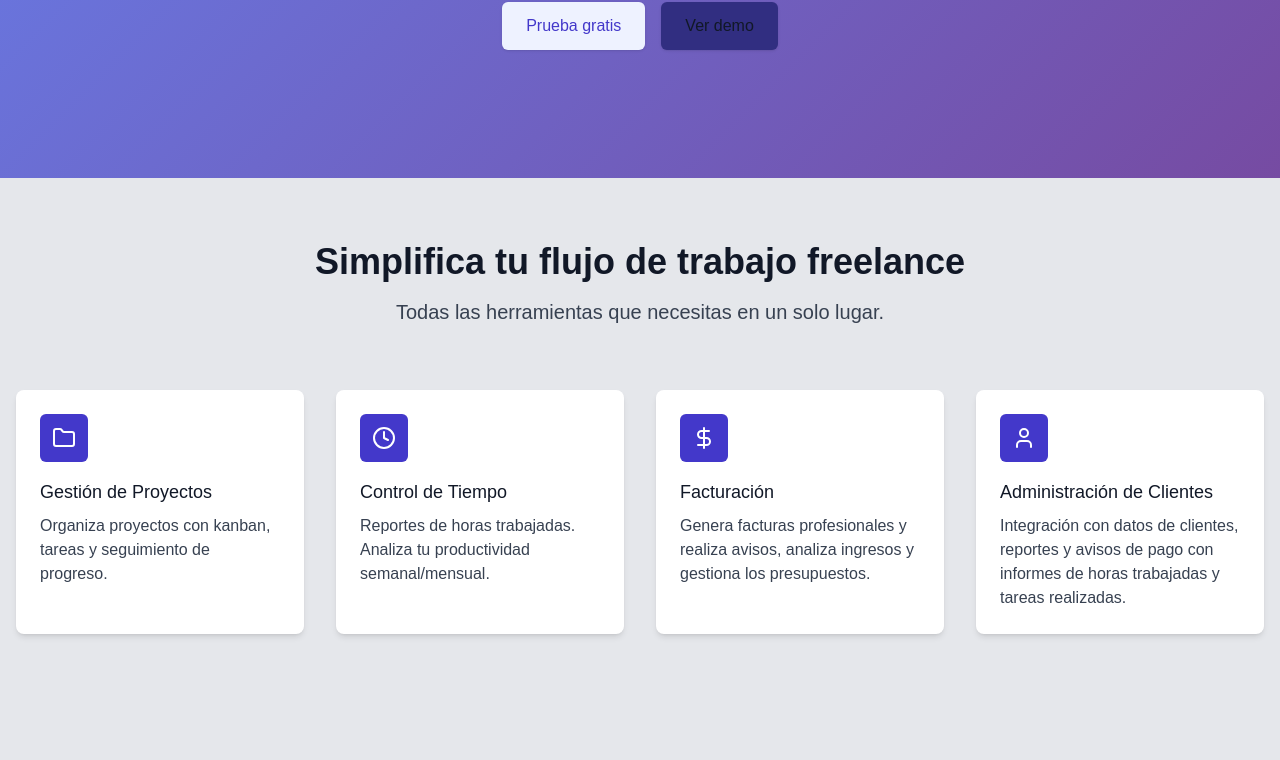
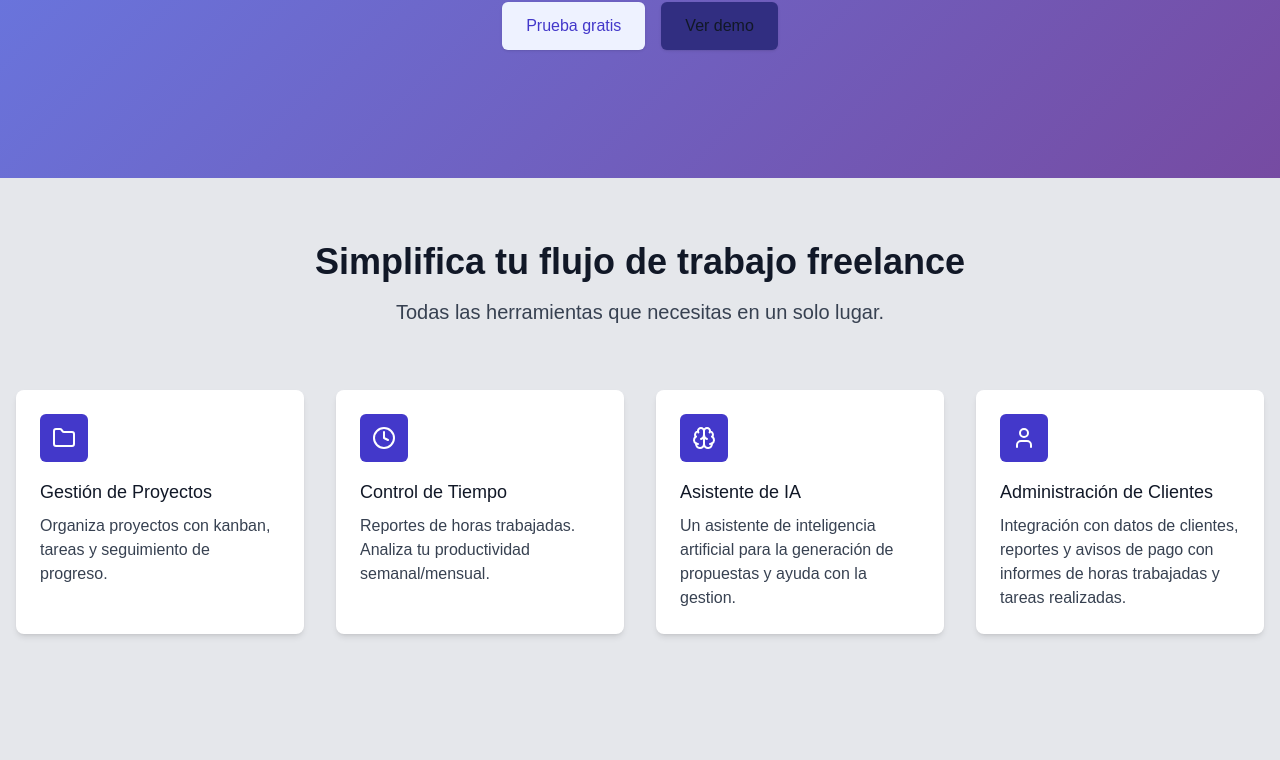
Before and after one commit to YAHW-R/freelanceFlow-nextjs, a Next.js app: page / in a window 1280 px wide. Shown: the part 430-1190 px from the top of the page. Built offline with nearby package versions, Linux system fonts and the light colour scheme; no server answers.

Commit message:
update landing page

```diff
--- a/src/app/components/LandingPage/Feutures.tsx
+++ b/src/app/components/LandingPage/Feutures.tsx
@@ -1,5 +1,5 @@
 import ScrollAnimation from "../ScrollAnimation"
-import { LuFolder, LuClock, LuDollarSign, LuUser } from "react-icons/lu"
+import { LuFolder, LuClock, LuDollarSign, LuUser, LuBrain } from "react-icons/lu"
 
 export default function Feutures() {
     return (
@@ -18,25 +18,25 @@ export default function Feutures() {
 
 
                 <div className="grid md:grid-cols-2 lg:grid-cols-4 gap-8">
-                    {["folder", "clock", "dollar-sign", "users"].map((icon, i) => (
+                    {["folder", "clock", "brain", "users"].map((icon, i) => (
                         <ScrollAnimation key={i} animation={`animate-fade-in-up`} className={`animate-delay-${i + 1}00`}>
                             <div className={`feature-card bg-background-secondary p-6 rounded-lg shadow-md transition`}>
                                 <div className="flex items-center justify-center h-12 w-12 rounded-md bg-primary-hover text-primary">
                                     {icon === "folder" && <LuFolder className="h-6 w-6 text-background-secondary" />}
                                     {icon === "clock" && <LuClock className="h-6 w-6 text-background-secondary" />}
-                                    {icon === "dollar-sign" && <LuDollarSign className="h-6 w-6 text-background-secondary" />}
+                                    {icon === "brain" && <LuBrain className="h-6 w-6 text-background-secondary" />}
                                     {icon === "users" && <LuUser className="h-6 w-6 text-background-secondary" />}
                                 </div>
                                 <h3 className="mt-4 text-lg font-medium text-foreground">
                                     {icon === "folder" && "Gestión de Proyectos"}
                                     {icon === "clock" && "Control de Tiempo"}
-                                    {icon === "dollar-sign" && "Facturación"}
+                                    {icon === "brain" && "Asistente de IA"}
                                     {icon === "users" && "Administración de Clientes"}
                                 </h3>
                                 <p className="mt-2 min-h-24 text-base text-foreground-secondary">
                                     {icon === "folder" && "Organiza proyectos con kanban, tareas y seguimiento de progreso."}
                                     {icon === "clock" && "Reportes de horas trabajadas. Analiza tu productividad semanal/mensual."}
-                                    {icon === "dollar-sign" && "Genera facturas profesionales y realiza avisos, analiza ingresos y gestiona los presupuestos."}
+                                    {icon === "brain" && "Un asistente de inteligencia artificial para la generación de propuestas y ayuda con la gestion."}
                                     {icon === "users" && "Integración con datos de clientes, reportes y avisos de pago con informes de horas trabajadas y tareas realizadas."}
                                 </p>
                             </div>
```
